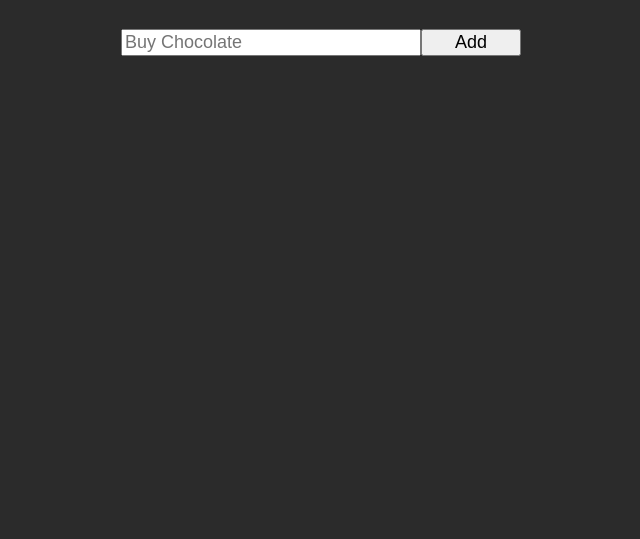
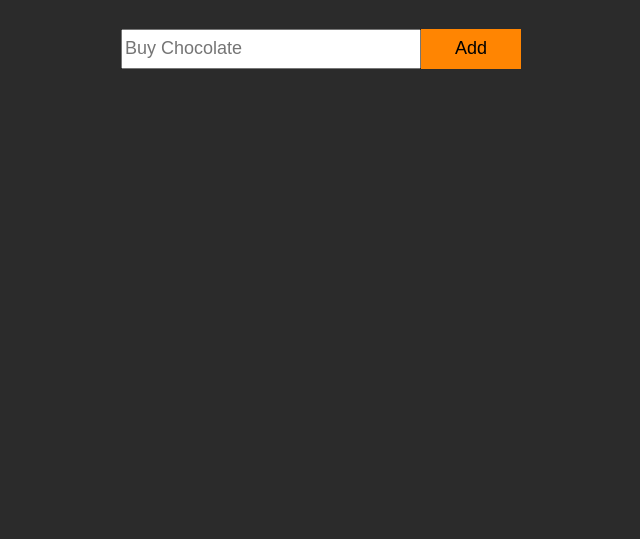
Before and after one commit to morgankar/pikaDO, a website: page index.html in a window 1280 px wide. Shown: the part 261-800 px from the top of the page, without its empty margins (319-959 px from the left). Drawn offline with Linux system fonts and the light colour scheme.

Commit message:
Css modified

```diff
--- a/index.html
+++ b/index.html
@@ -12,7 +12,7 @@
     <div class="todoCtrl">
 
         <input type="text" name="inputText" id="input" placeholder="Buy Chocolate">
-        <button onclick="addTodo()">Add</button>
+        <button id="addBtn" onclick="addTodo()">Add</button>
     </div>
 
     <div id="todoCard"></div>
--- a/style.css
+++ b/style.css
@@ -38,11 +38,18 @@ body{
 input{
     font-size:large;
     width : 300px;
+    height: 40px;
 
 }
 
 button{
     font-size: large;
     width: 100px;
+    height: 40px;
 
 }
+
+#addBtn{
+    background-color: rgb(255, 133, 2);
+    border: none;
+}
```
